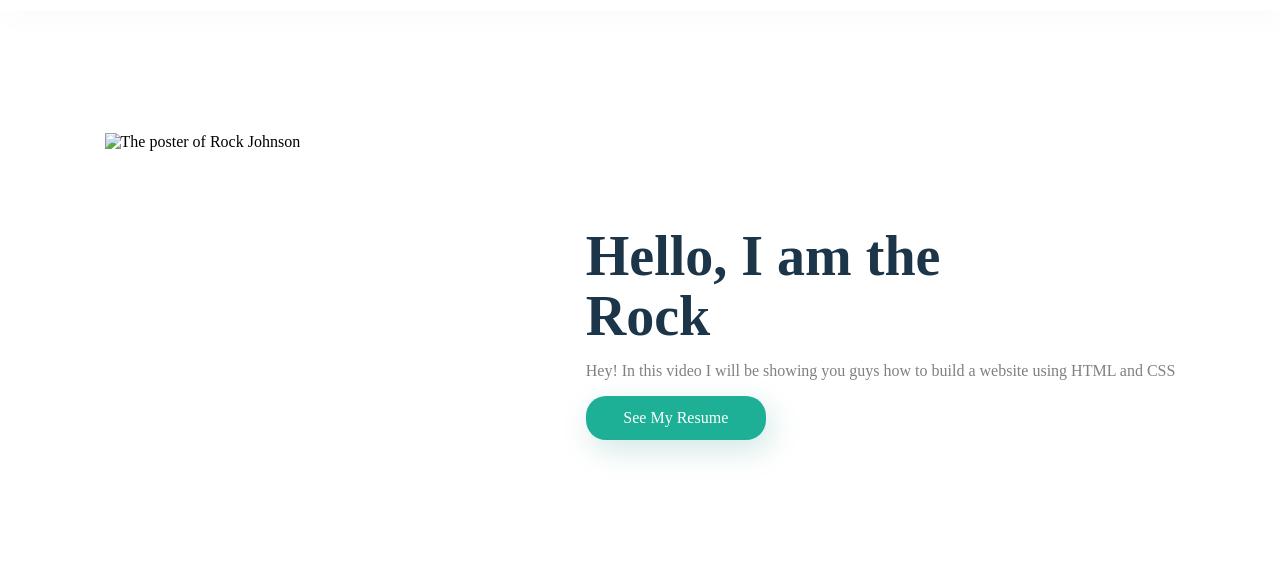
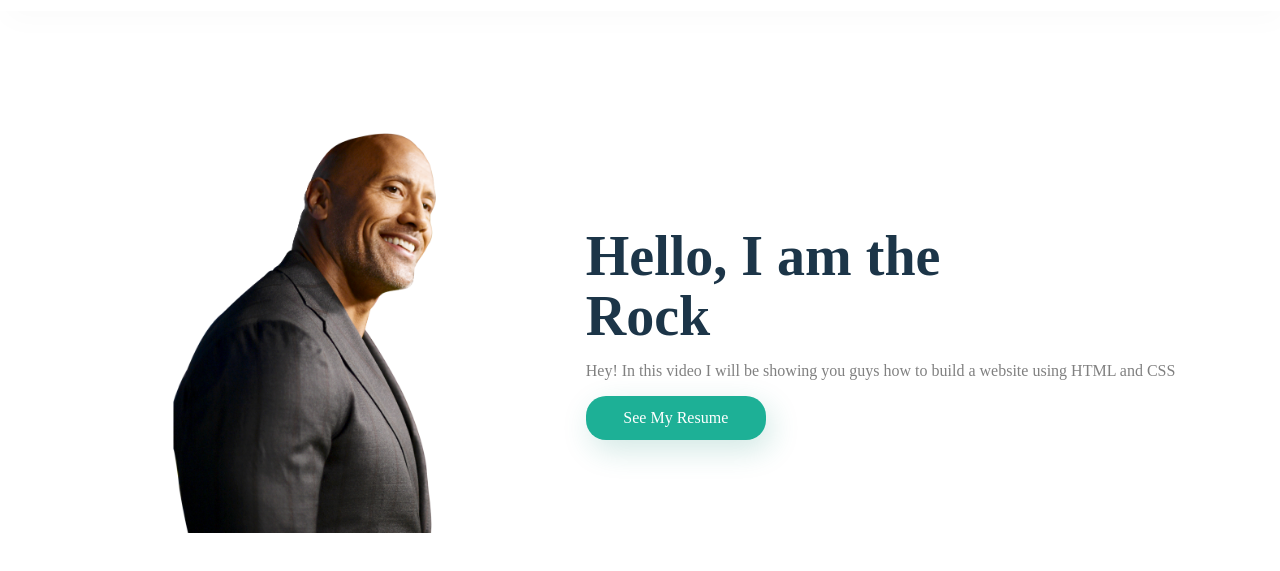
Before and after one commit to AgnusSubi/agnussubi, a plain HTML site: page index.html in a window 1280 px wide. Shown: the part 67-638 px from the top of the page. Drawn offline with Linux system fonts and the light colour scheme.

Commit message:
Update index.html

```diff
--- a/index.html
+++ b/index.html
@@ -24,7 +24,7 @@
     </section>
     <section class="content">
       <div class="image">
-        <img src="The Rock.png" alt="The poster of Rock Johnson">
+        <img src="The Rock Johnson.png" alt="The poster of Rock Johnson">
       </div>
       <div class="text">
         <h1>Hello, I am the <br> Rock</h1>
```
